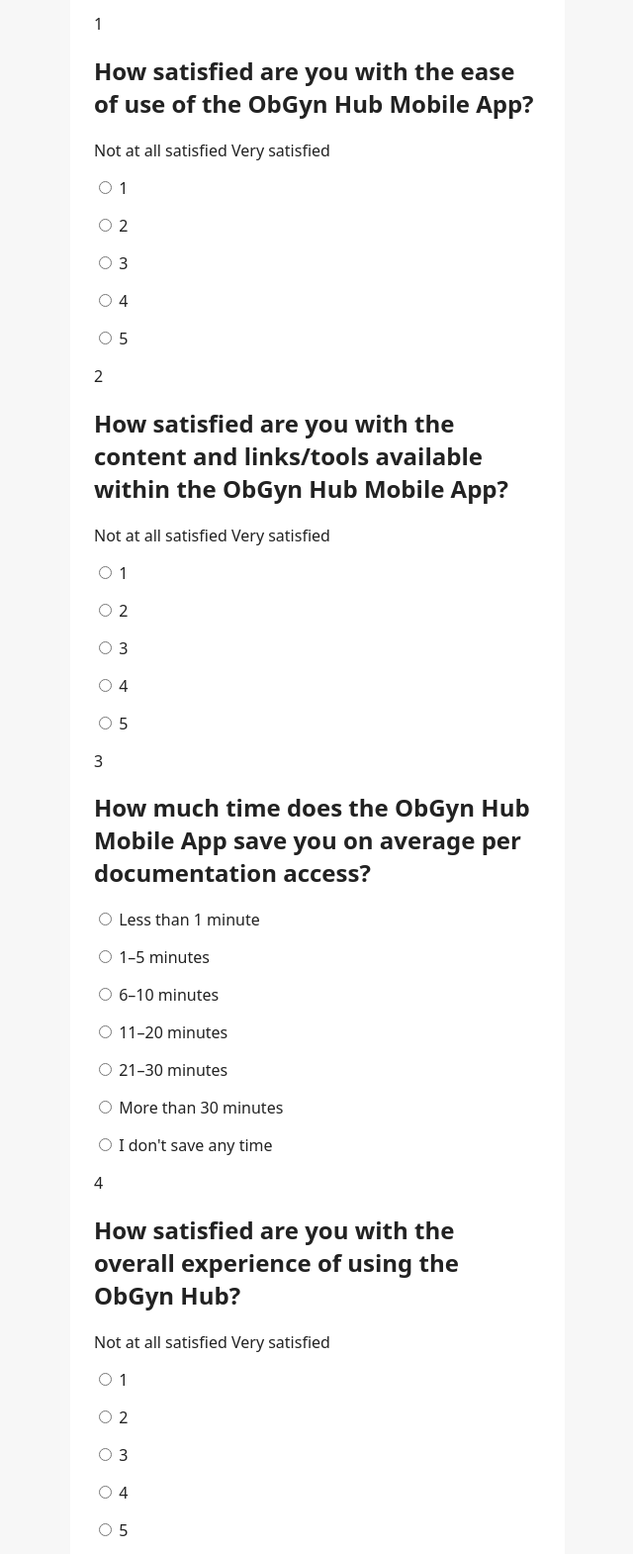
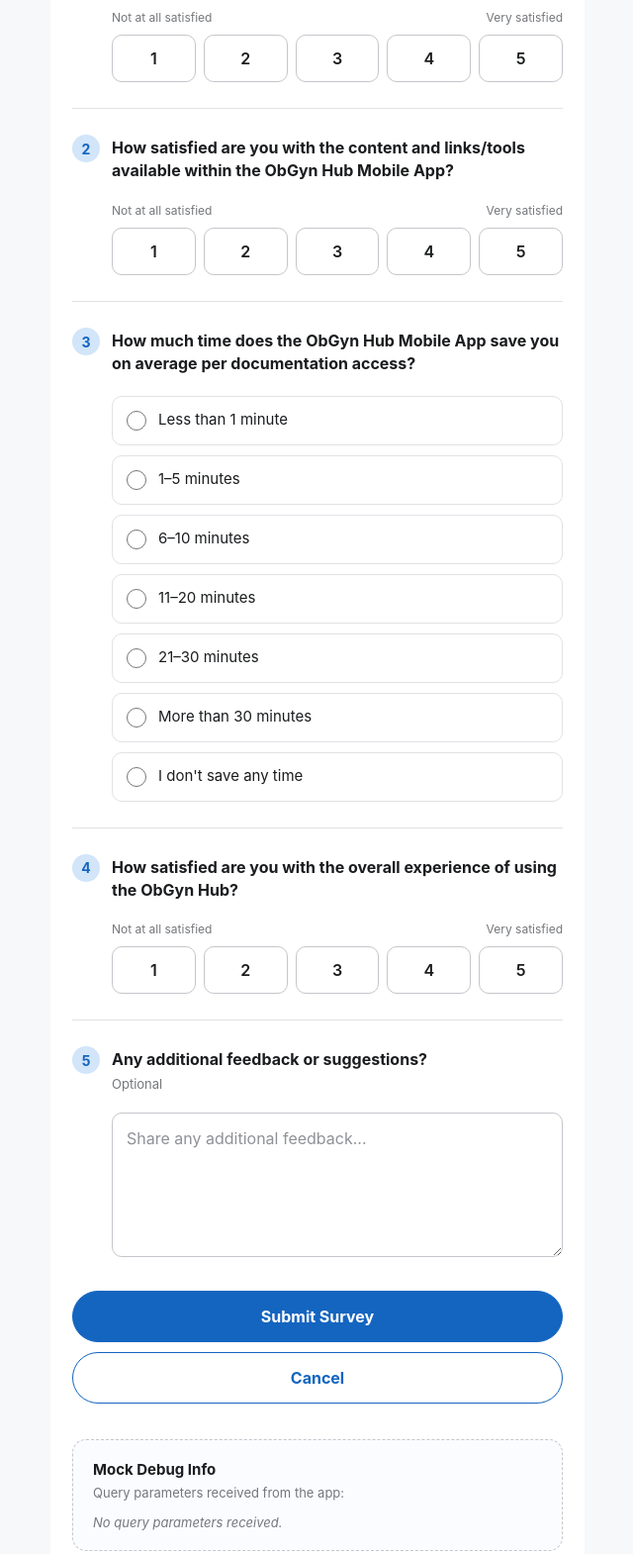
Before and after one commit to lchabela/csat-survey-mock, a plain HTML site: page index.html in a window 1280 px wide. Shown: the part 259-1829 px from the top of the page at 99% size, without its empty margins (319-959 px from the left). Drawn offline with Linux system fonts and the light colour scheme.

Commit message:
Update style.css

```diff
--- a/style.css
+++ b/style.css
@@ -1,35 +1,427 @@
+:root {
+  --primary: #1465c0;
+  --primary-light: #f4f9ff;
+  --primary-container: #d2e5f9;
+
+  --text: #1a1c1e;
+  --text-secondary: #5c5e62;
+  --text-muted: #75777b;
+
+  --border: #e1e2e6;
+  --border-strong: #c5c6cb;
+
+  --surface: #ffffff;
+  --background: #f7f8fa;
+
+  --radius-sm: 10px;
+  --radius-md: 14px;
+}
+
 * {
   box-sizing: border-box;
 }
 
+html {
+  -webkit-text-size-adjust: 100%;
+}
+
 body {
   margin: 0;
-  padding: 24px;
-  font-family: system-ui, sans-serif;
-  background: #f7f7f7;
-  color: #222;
+  background: var(--background);
+  color: var(--text);
+  font-family:
+    -apple-system,
+    BlinkMacSystemFont,
+    "Segoe UI",
+    Roboto,
+    Helvetica,
+    Arial,
+    sans-serif;
+  -webkit-font-smoothing: antialiased;
 }
 
-main {
-  max-width: 500px;
-  margin: 40px auto;
-  padding: 24px;
-  background: white;
-  border-radius: 16px;
+button,
+textarea,
+input {
+  font: inherit;
 }
 
-label {
-  display: block;
-  margin: 16px 0;
+.survey {
+  width: 100%;
+  max-width: 540px;
+  margin: 0 auto;
+  padding: 28px 22px 36px;
+  background: var(--surface);
 }
 
+/* Header */
+
+.survey-header {
+  padding-bottom: 28px;
+}
+
+.eyebrow {
+  margin: 0 0 8px;
+  color: var(--primary);
+  font-size: 14px;
+  font-weight: 700;
+}
+
+h1 {
+  margin: 0;
+  font-size: 28px;
+  line-height: 1.15;
+  letter-spacing: -0.02em;
+}
+
+.intro {
+  margin: 12px 0 0;
+  color: var(--text-secondary);
+  font-size: 16px;
+  line-height: 1.5;
+}
+
+/* Questions */
+
+.question {
+  padding: 26px 0;
+  border-top: 1px solid var(--border);
+}
+
+.question-heading {
+  display: flex;
+  align-items: flex-start;
+  gap: 12px;
+  margin-bottom: 20px;
+}
+
+.question-number {
+  display: flex;
+  flex: 0 0 28px;
+  align-items: center;
+  justify-content: center;
+
+  width: 28px;
+  height: 28px;
+
+  border-radius: 50%;
+  background: var(--primary-container);
+  color: var(--primary);
+
+  font-size: 14px;
+  font-weight: 700;
+}
+
+.question h2 {
+  margin: 2px 0 0;
+  font-size: 16px;
+  font-weight: 650;
+  line-height: 1.45;
+}
+
+/* 1–5 satisfaction scales */
+
+.scale-labels {
+  display: flex;
+  justify-content: space-between;
+  gap: 16px;
+
+  margin: 0 0 10px 40px;
+
+  color: var(--text-muted);
+  font-size: 12px;
+  line-height: 1.3;
+}
+
+.scale-labels span:last-child {
+  text-align: right;
+}
+
+.scale {
+  display: grid;
+  grid-template-columns: repeat(5, minmax(0, 1fr));
+  gap: 8px;
+
+  margin-left: 40px;
+}
+
+.scale label {
+  display: block;
+  min-width: 0;
+}
+
+.scale input {
+  position: absolute;
+  width: 1px;
+  height: 1px;
+  opacity: 0;
+  pointer-events: none;
+}
+
+.scale label span {
+  display: flex;
+  align-items: center;
+  justify-content: center;
+
+  width: 100%;
+  min-height: 48px;
+
+  border: 1px solid var(--border-strong);
+  border-radius: var(--radius-sm);
+
+  background: var(--surface);
+  color: var(--text);
+
+  font-size: 16px;
+  font-weight: 600;
+
+  transition:
+    background-color 120ms ease,
+    border-color 120ms ease,
+    color 120ms ease,
+    transform 80ms ease;
+}
+
+.scale label span:active {
+  transform: scale(0.96);
+}
+
+.scale input:checked + span {
+  border-color: var(--primary);
+  background: var(--primary-container);
+  color: #0d3d6d;
+}
+
+.scale input:focus-visible + span {
+  outline: 3px solid rgba(20, 101, 192, 0.22);
+  outline-offset: 2px;
+}
+
+/* Time-saved choices */
+
+.choices {
+  display: grid;
+  gap: 10px;
+  margin-left: 40px;
+}
+
+.choices label {
+  display: flex;
+  align-items: center;
+  gap: 12px;
+
+  min-height: 50px;
+  padding: 12px 14px;
+
+  border: 1px solid var(--border);
+  border-radius: var(--radius-sm);
+
+  background: var(--surface);
+
+  cursor: pointer;
+}
+
+.choices label:has(input:checked) {
+  border-color: var(--primary);
+  background: var(--primary-light);
+}
+
+.choices input {
+  width: 20px;
+  height: 20px;
+  margin: 0;
+  flex: 0 0 auto;
+
+  accent-color: var(--primary);
+}
+
+.choices span {
+  font-size: 15px;
+  line-height: 1.35;
+}
+
+/* Free text */
+
+.optional {
+  display: inline-block;
+  margin-top: 4px;
+
+  color: var(--text-muted);
+  font-size: 13px;
+  font-weight: 400;
+}
+
+textarea {
+  display: block;
+  width: calc(100% - 40px);
+  min-height: 120px;
+
+  margin-left: 40px;
+  padding: 14px;
+
+  border: 1px solid var(--border-strong);
+  border-radius: var(--radius-sm);
+
+  background: var(--surface);
+  color: var(--text);
+
+  font-size: 16px;
+  line-height: 1.45;
+
+  resize: vertical;
+}
+
+textarea::placeholder {
+  color: #8f9196;
+}
+
+textarea:focus {
+  border-color: var(--primary);
+  outline: 3px solid rgba(20, 101, 192, 0.14);
+}
+
+/* Actions */
+
 .actions {
-  display: flex;
-  gap: 12px;
-  margin-top: 32px;
+  display: grid;
+  gap: 10px;
+
+  padding-top: 8px;
 }
 
 button {
-  padding: 12px 18px;
+  width: 100%;
+  min-height: 52px;
+
+  padding: 12px 20px;
+
+  border: 1px solid var(--primary);
+  border-radius: 999px;
+
+  background: var(--primary);
+  color: white;
+
   font-size: 16px;
+  font-weight: 650;
+
+  cursor: pointer;
+
+  transition:
+    opacity 120ms ease,
+    transform 80ms ease;
 }
+
+button:active {
+  transform: scale(0.985);
+}
+
+button.secondary {
+  background: transparent;
+  color: var(--primary);
+}
+
+button:focus-visible {
+  outline: 3px solid rgba(20, 101, 192, 0.22);
+  outline-offset: 2px;
+}
+
+/* Development/debug panel */
+
+.debug {
+  margin-top: 36px;
+  padding: 20px;
+
+  border: 1px dashed var(--border-strong);
+  border-radius: var(--radius-md);
+
+  background: #fbfcff;
+}
+
+.debug h2 {
+  margin: 0 0 6px;
+
+  font-size: 15px;
+  font-weight: 700;
+}
+
+.debug > p {
+  margin: 0 0 14px;
+
+  color: var(--text-muted);
+  font-size: 13px;
+}
+
+.param-row {
+  display: grid;
+  grid-template-columns: minmax(100px, auto) 1fr;
+  gap: 12px;
+
+  padding: 9px 0;
+
+  border-bottom: 1px solid var(--border);
+}
+
+.param-row:last-child {
+  border-bottom: 0;
+}
+
+.param-row code {
+  font-size: 12px;
+}
+
+.param-row code:first-child {
+  font-weight: 700;
+}
+
+.param-row code:last-child {
+  overflow-wrap: anywhere;
+}
+
+.empty {
+  margin: 0;
+
+  color: var(--text-muted);
+  font-size: 13px;
+  font-style: italic;
+}
+
+/* Smaller WebView widths */
+
+@media (max-width: 400px) {
+  .survey {
+    padding-right: 18px;
+    padding-left: 18px;
+  }
+
+  h1 {
+    font-size: 26px;
+  }
+
+  .question {
+    padding: 24px 0;
+  }
+
+  .scale,
+  .choices,
+  textarea {
+    margin-left: 0;
+  }
+
+  textarea {
+    width: 100%;
+  }
+
+  .scale-labels {
+    margin-left: 0;
+  }
+
+  .question-heading {
+    gap: 10px;
+  }
+
+  .question-number {
+    flex-basis: 26px;
+    width: 26px;
+    height: 26px;
+  }
+}
```
